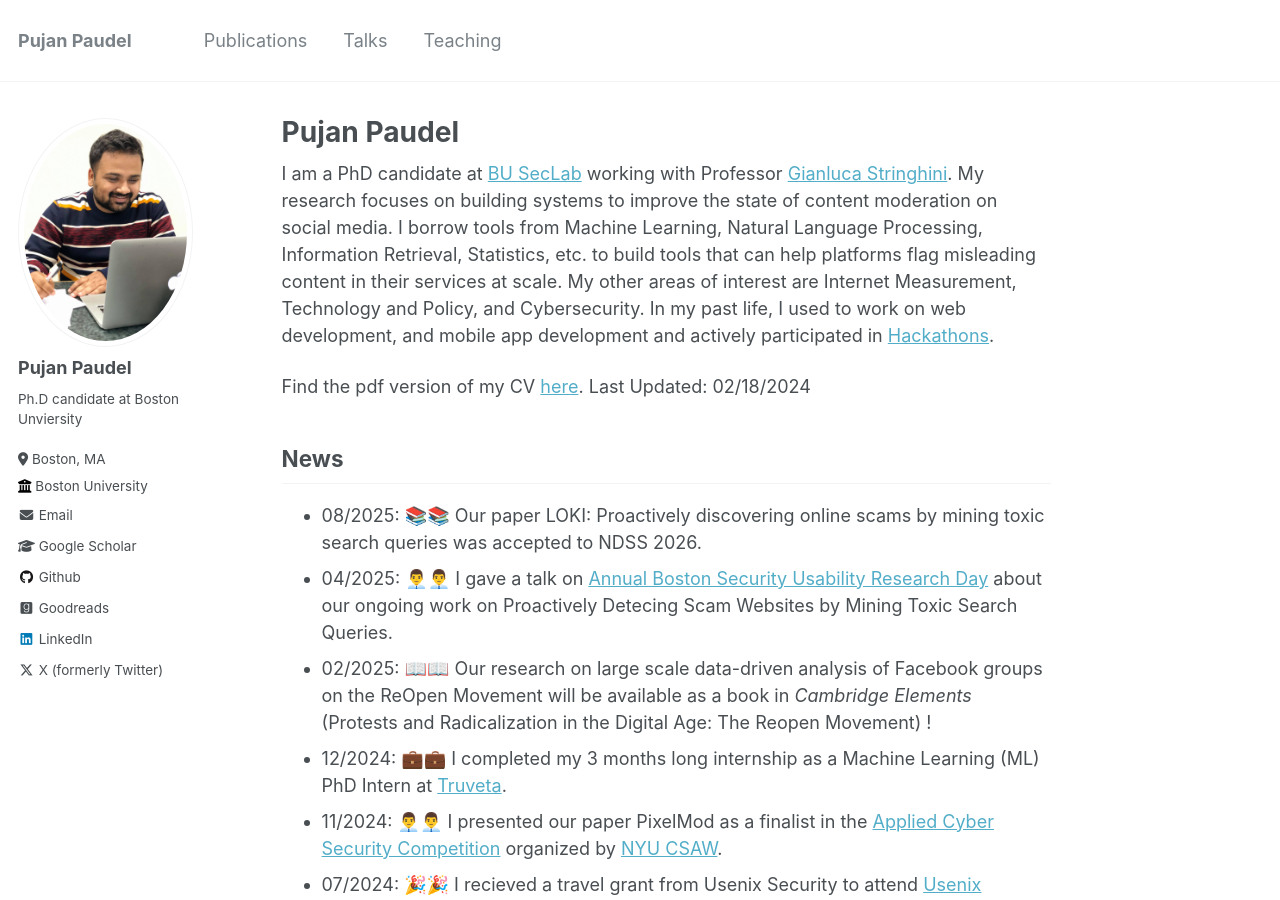
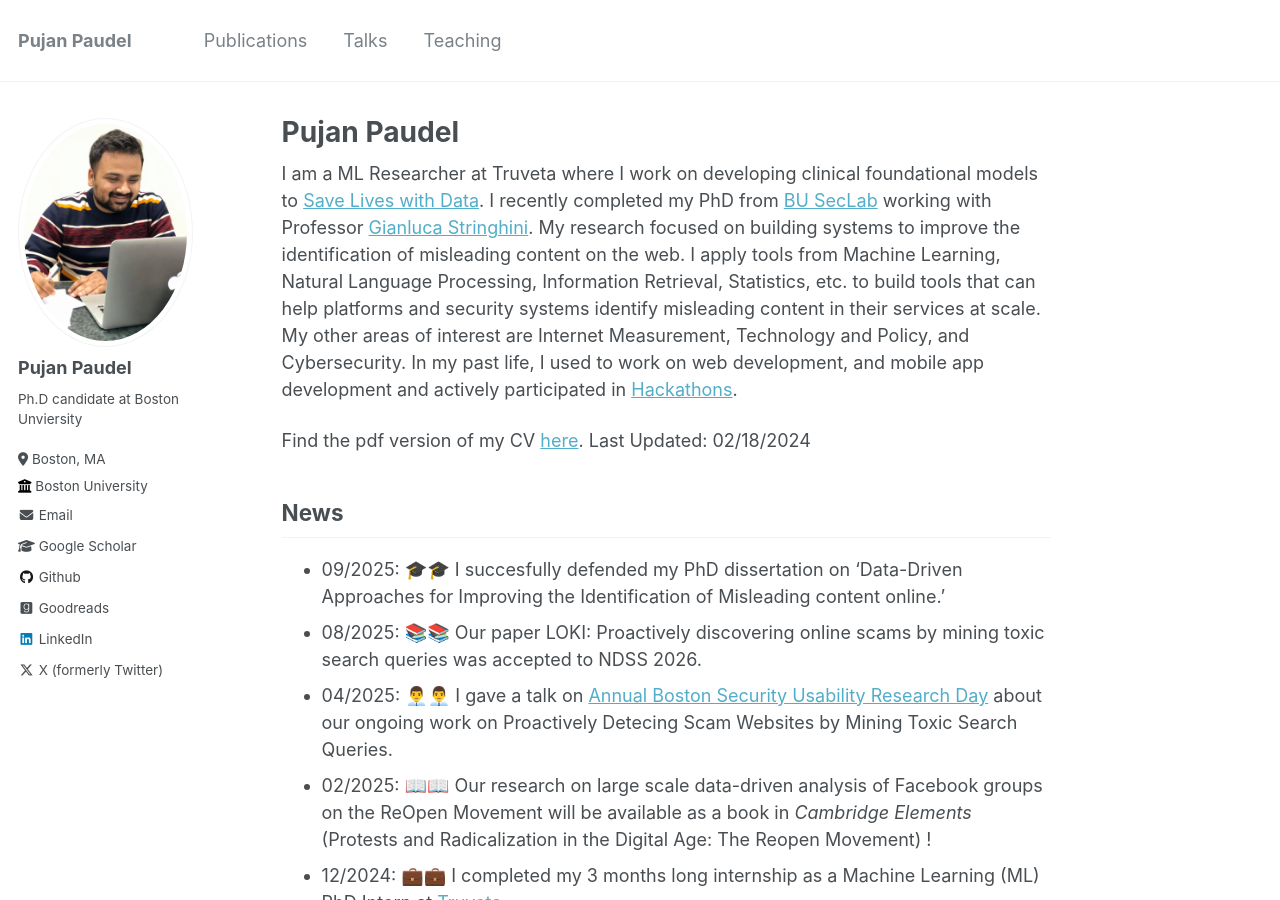
Before and after one commit to codepujan/codepujan.github.io, a Jekyll site: the page built from _pages/about.md, in a window 1280 px wide and 900 px high. Built offline with Jekyll 4.4.1, drawn with Linux system fonts in a browser that asks for light colours.

Commit message:
Update about.md

```diff
--- a/_pages/about.md
+++ b/_pages/about.md
@@ -7,12 +7,14 @@ redirect_from:
   - /about.html
 ---
 
-I am a PhD candidate at [BU SecLab](https://seclab.bu.edu/) working with Professor [Gianluca Stringhini](https://seclab.bu.edu/people/gianluca/). My research focuses on building systems to improve the state of content moderation on social media. I borrow tools from Machine Learning, Natural Language Processing, Information Retrieval, Statistics, etc. to build tools that can help platforms flag misleading content in their services at scale. My other areas of interest are Internet Measurement, Technology and Policy, and Cybersecurity. In my past life, I used to work on web development, and mobile app development and actively participated in [Hackathons](https://devpost.com/codepujan).
+I am a ML Researcher at Truveta where I work on developing clinical foundational models to [Save Lives with Data](https://www.truveta.com/).
+I recently completed my PhD from [BU SecLab](https://seclab.bu.edu/) working with Professor [Gianluca Stringhini](https://seclab.bu.edu/people/gianluca/). My research focused on building systems to improve the identification of misleading content on the web. I apply tools from Machine Learning, Natural Language Processing, Information Retrieval, Statistics, etc. to build tools that can help platforms and security systems identify misleading content in their services at scale. My other areas of interest are Internet Measurement, Technology and Policy, and Cybersecurity. In my past life, I used to work on web development, and mobile app development and actively participated in [Hackathons](https://devpost.com/codepujan).
 
 Find the pdf version of my CV <a href="files/pujan_cv_updated.pdf" target="_blank" rel="noopener noreferrer">here</a>. Last Updated: 02/18/2024
 
 News
 ------
+* 09/2025: 🎓🎓 I succesfully defended my PhD dissertation on 'Data-Driven Approaches for Improving the Identification of Misleading content online.'
 * 08/2025: 📚📚 Our paper LOKI: Proactively discovering online scams by mining toxic search queries was accepted to NDSS 2026.
 * 04/2025: 👨‍💼👨‍💼 I gave a talk on [Annual Boston Security Usability Research Day](https://absurd.cs.tufts.edu/) about our ongoing work on Proactively Detecing Scam Websites by Mining Toxic Search Queries.
 * 02/2025: 📖📖 Our research on large scale data-driven analysis of Facebook groups on the ReOpen Movement will be available as a book in _Cambridge Elements_ (Protests and Radicalization in the Digital Age: The Reopen Movement) !
```
